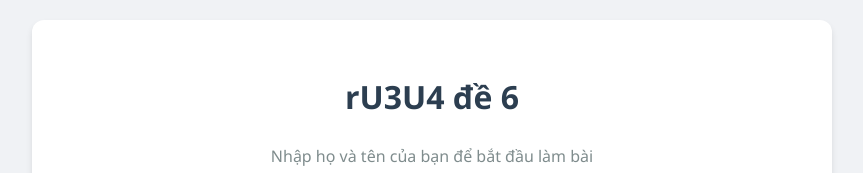
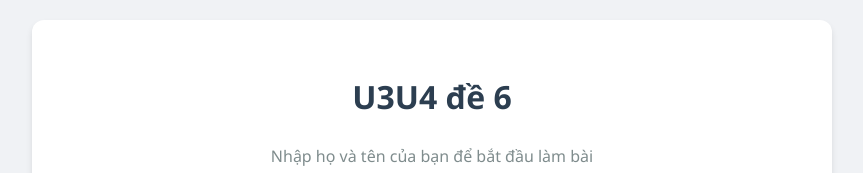
Before and after one commit to msnene-english/U3U4-de-6, a plain HTML site: page index.html in a window 1280 px wide. Shown: the top 173 px of the page, without its empty margins (208-1071 px from the left). Drawn offline with Linux system fonts and the light colour scheme.

Commit message:
Fix rogue 'r' prefix in watermark

```diff
--- a/index.html
+++ b/index.html
@@ -64,7 +64,7 @@
     </div>
 
     <div id="startScreen" class="screen active">
-        <h1>rU3U4 đề 6</h1>
+        <h1>U3U4 đề 6</h1>
         <p style="text-align: center; color: #7f8c8d;">Nhập họ và tên của bạn để bắt đầu làm bài</p>
         <input type="text" id="studentName" placeholder="Ví dụ: Nguyễn Văn A" autocomplete="off">
         <div style="text-align: center;">
@@ -73,7 +73,7 @@
     </div>
 
     <div id="testScreen" class="screen">
-        <h2>rU3U4 đề 6</h2>
+        <h2>U3U4 đề 6</h2>
         <div class="progress-bar"><div class="progress-fill" id="progressFill"></div></div>
         <div id="questionsContainer"></div>
         <div style="text-align: center; margin-top: 30px;">
```
